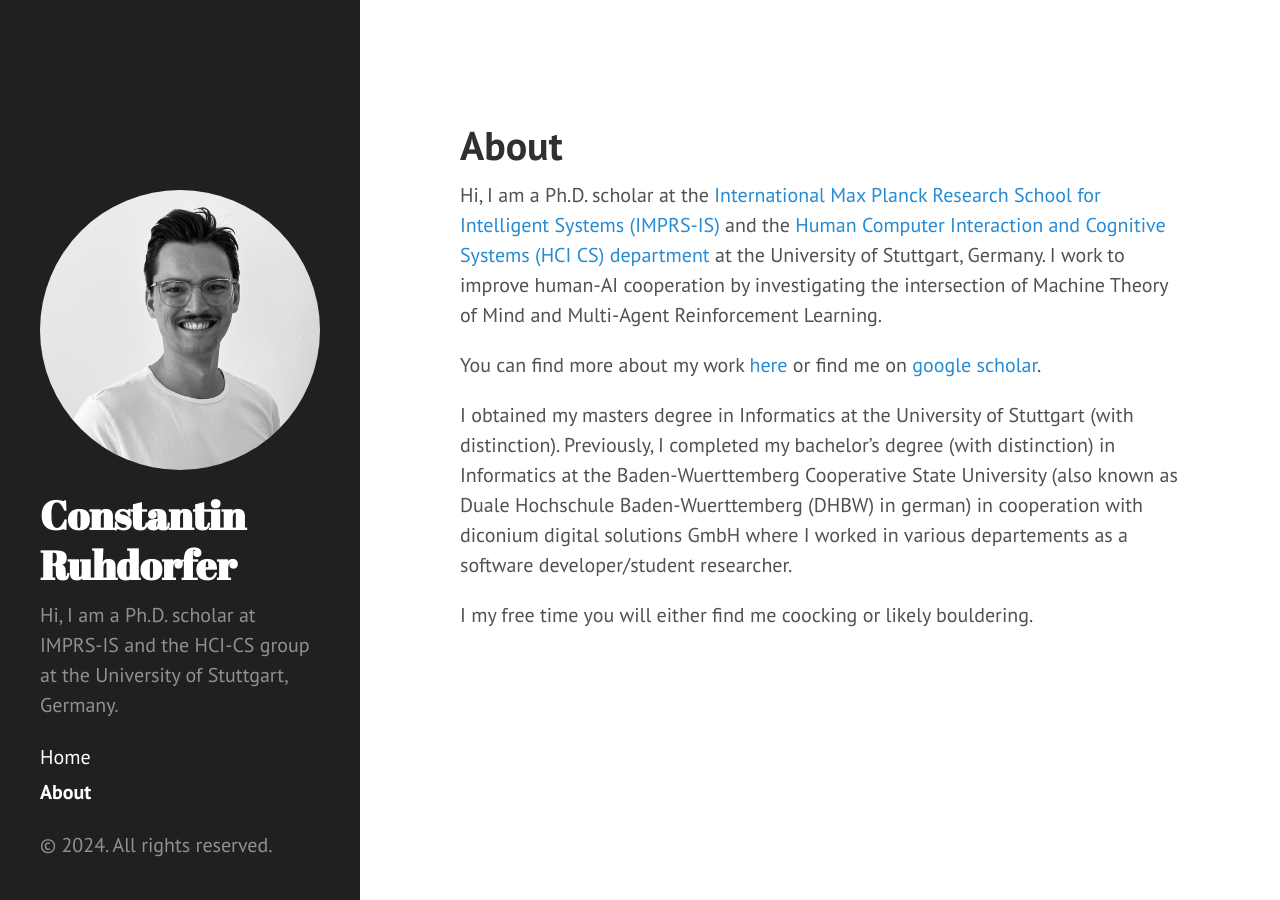
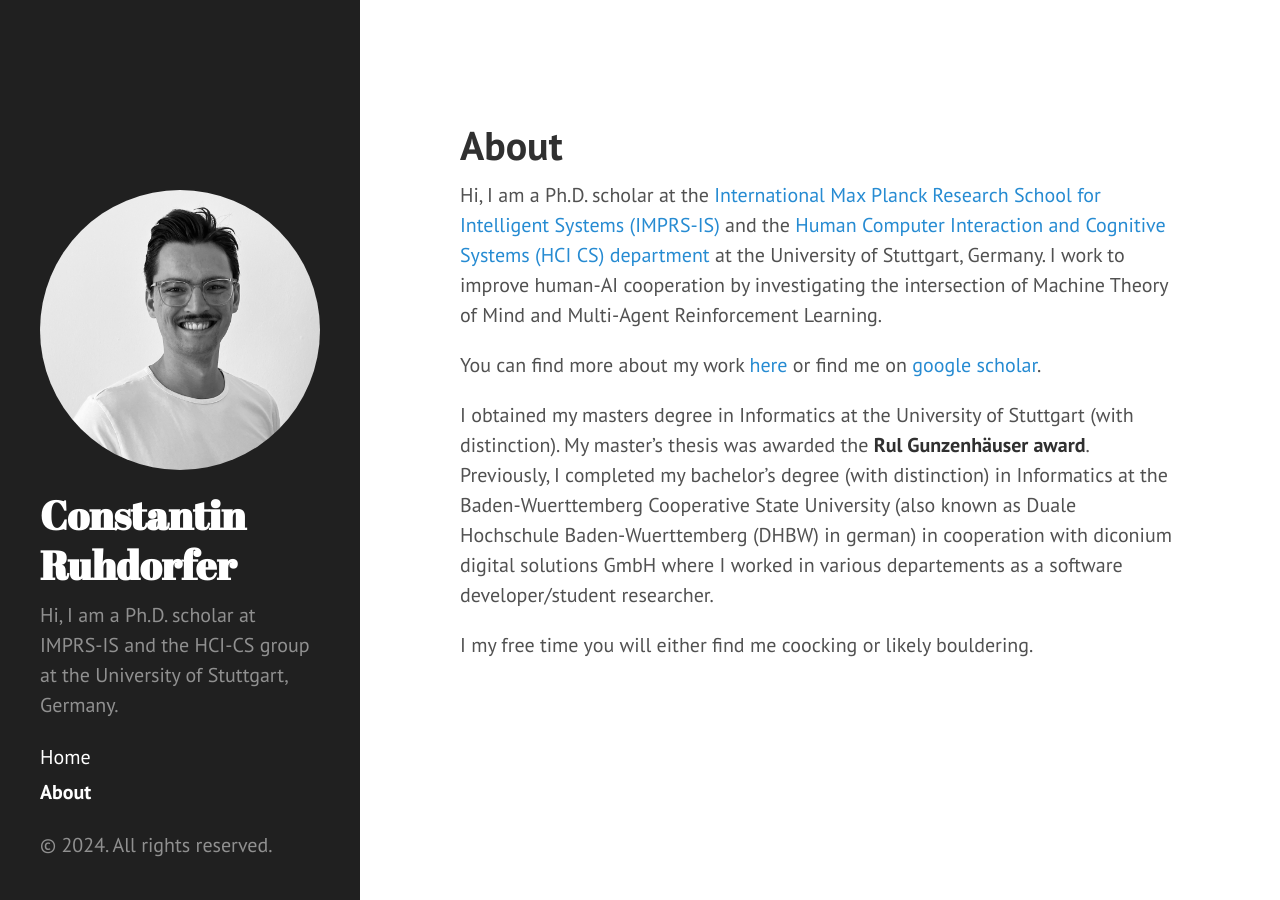
Before and after one commit to ConstantinRuhdorfer/constantinruhdorfer.github.io, a Jekyll site: the page built from about.md, in a window 1280 px wide. Built offline with Jekyll 4.4.1, drawn with Linux system fonts in a browser that asks for light colours.

Commit message:
Update about.md

```diff
--- a/about.md
+++ b/about.md
@@ -10,6 +10,7 @@ I work to improve human-AI cooperation by investigating the intersection of Mach
 You can find more about my work [here](https://www.perceptualui.org/people/ruhdorfer/) or find me on [google scholar](https://scholar.google.de/citations?user=Bb4aplwAAAAJ&hl=de).
 
 I obtained my masters degree in Informatics at the University of Stuttgart (with distinction).
+My master's thesis was awarded the **Rul Gunzenhäuser award**.
 Previously, I completed my bachelor's degree (with distinction) in Informatics at the Baden-Wuerttemberg Cooperative State University (also known as Duale Hochschule Baden-Wuerttemberg (DHBW) in german) in cooperation with diconium digital solutions GmbH where I worked in various departements as a software developer/student researcher.
 
 I my free time you will either find me coocking or likely bouldering.
```
